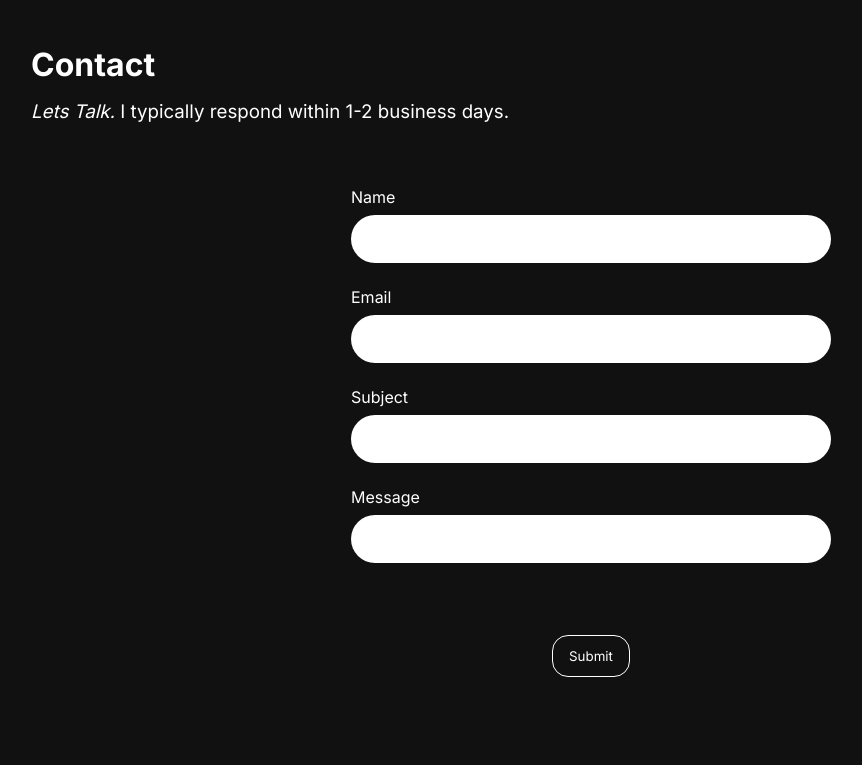
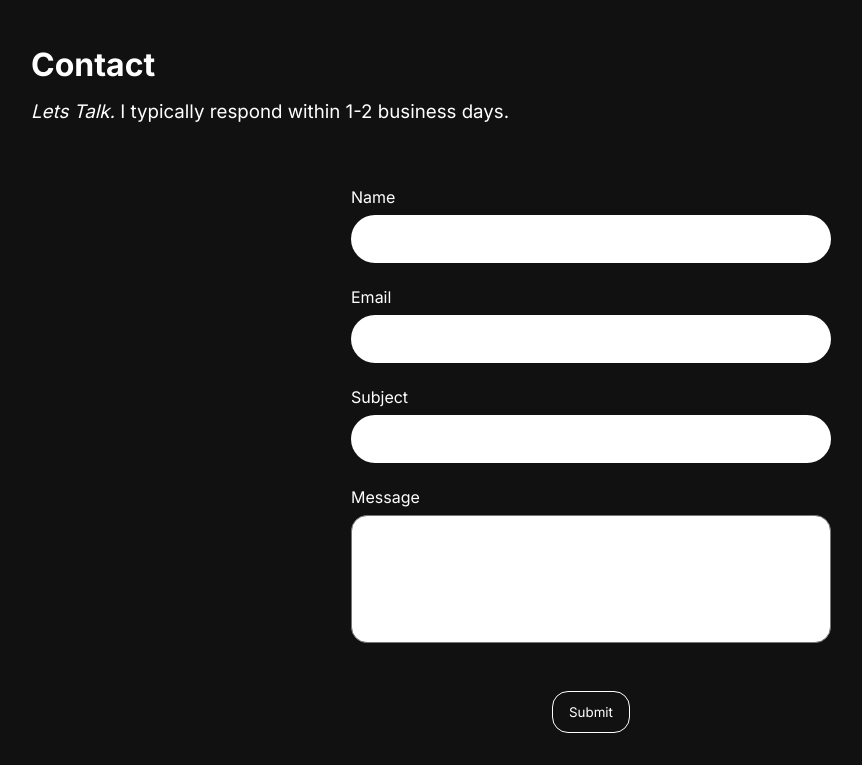
Before and after one commit to JasonDoesCode/Portfolio, a plain HTML site: page index.html in a window 1280 px wide. Shown: the part 1346-2111 px from the top of the page, without its empty margins (49-911 px from the left). Before the commit the page ends 2055 px from the top, so only its background shows below. Drawn offline with Linux system fonts and the light colour scheme.

Commit message:
Implemented Text Area in Contact Form

```diff
--- a/index.html
+++ b/index.html
@@ -131,7 +131,8 @@
             <input type="text" name="subject" id="subject" class="contact-field" required>
 
             <label for="message">Message</label>
-            <input type="text" name="message" id="message" class="contact-field" required>
+            <!-- <input type="text" name="message" id="message" class="contact-field" required> -->
+            <textarea name="message" id="message" class="contact-area" required cols="30" rows="10"></textarea>
 
             <button type="submit" class="alt-button">Submit</button>
         </form>
--- a/main.css
+++ b/main.css
@@ -210,6 +210,14 @@ nav a {
     border: none;
 }
 
+.contact-area {
+    margin-top: .5rem;
+    height: 8rem;
+    padding: .75rem;
+    border-radius: 1rem;
+    resize: none;
+}
+
 .contact form .button {
     width: 6rem;
     border: none;
```
